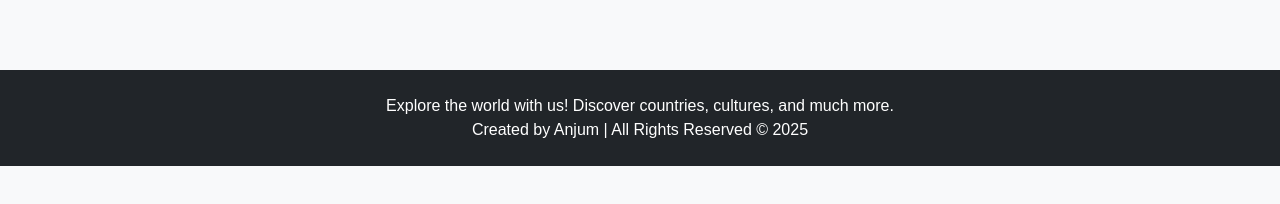
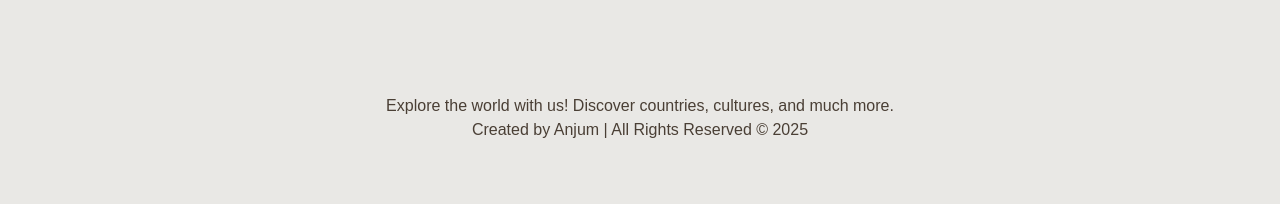
Before and after one commit to AnjumSunkesula/Global-Explorer, a React (Vite) app: page /home in a window 1280 px wide. Shown: the part 634-838 px from the top of the page. Built offline with nearby package versions, Linux system fonts and the light colour scheme; no server answers; sample sign-in values are in the browser's storage.

Commit message:
removed hardcore classes for theme toggle

```diff
--- a/src/pages/home.jsx
+++ b/src/pages/home.jsx
@@ -19,7 +19,7 @@ function Home() {
      <div className="d-flex flex-column min-vh-100">
       <Navbar />
       {/* Hero Section */}
-      <section className="hero bg-primary text-white text-center py-5  mt-5">
+      <section className="hero text-white text-center py-5  mt-5">
         <div className="container">
           <h1 className="display-4 mb-3">Explore the World</h1>
           <p className="lead mb-4">
@@ -29,7 +29,7 @@ function Home() {
       </section>
 
       {/* Search Section */}
-       <main className="flex-fill bg-light py-4">
+       <main className="flex-fill py-4">
         <div className="container">
           <h2 className="text-center mb-4">Search Countries</h2>
           <CountrySearch countries={countries} />
@@ -37,7 +37,7 @@ function Home() {
       </main>
 
       {/* Footer Section */}
-      <footer className="footer bg-dark text-white text-center py-4 mt-auto fixed-bottom">
+      <footer className="footer text-center py-4 mt-auto fixed-bottom">
         <div className="container">
           <p className="mb-0">Explore the world with us! Discover countries, cultures, and much more.</p>
           <p className="mb-0">Created by Anjum | All Rights Reserved &copy; {new Date().getFullYear()}</p>
```
